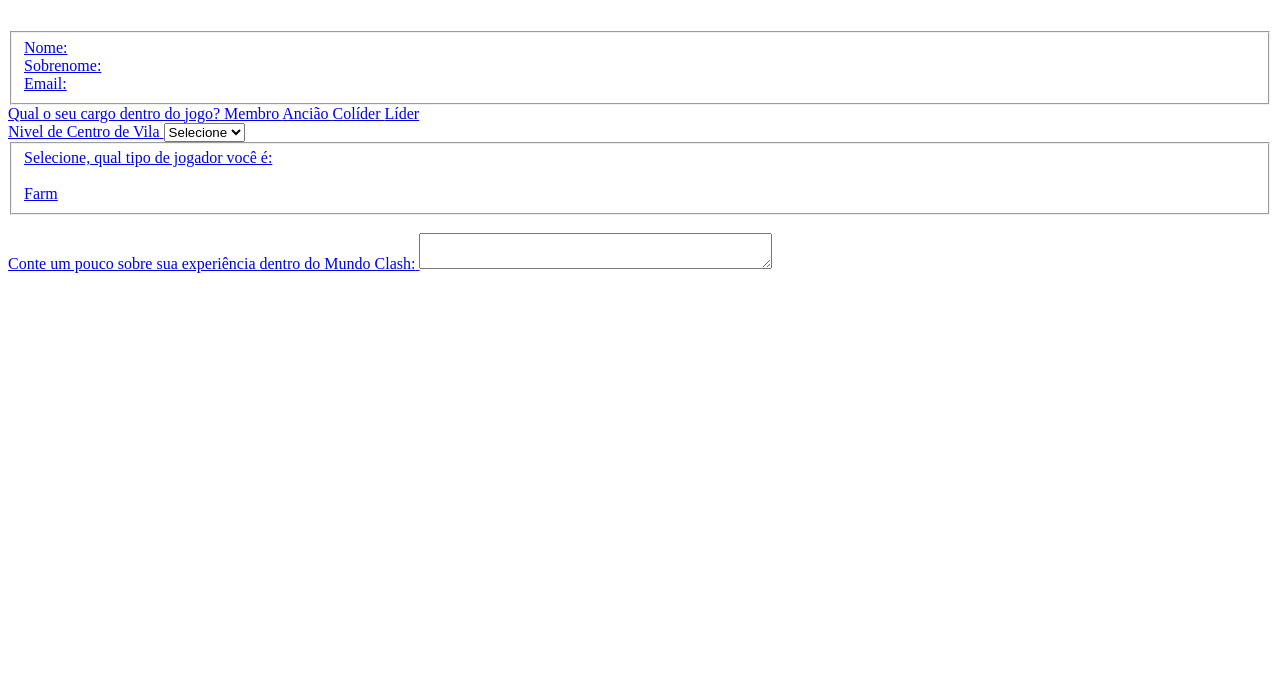
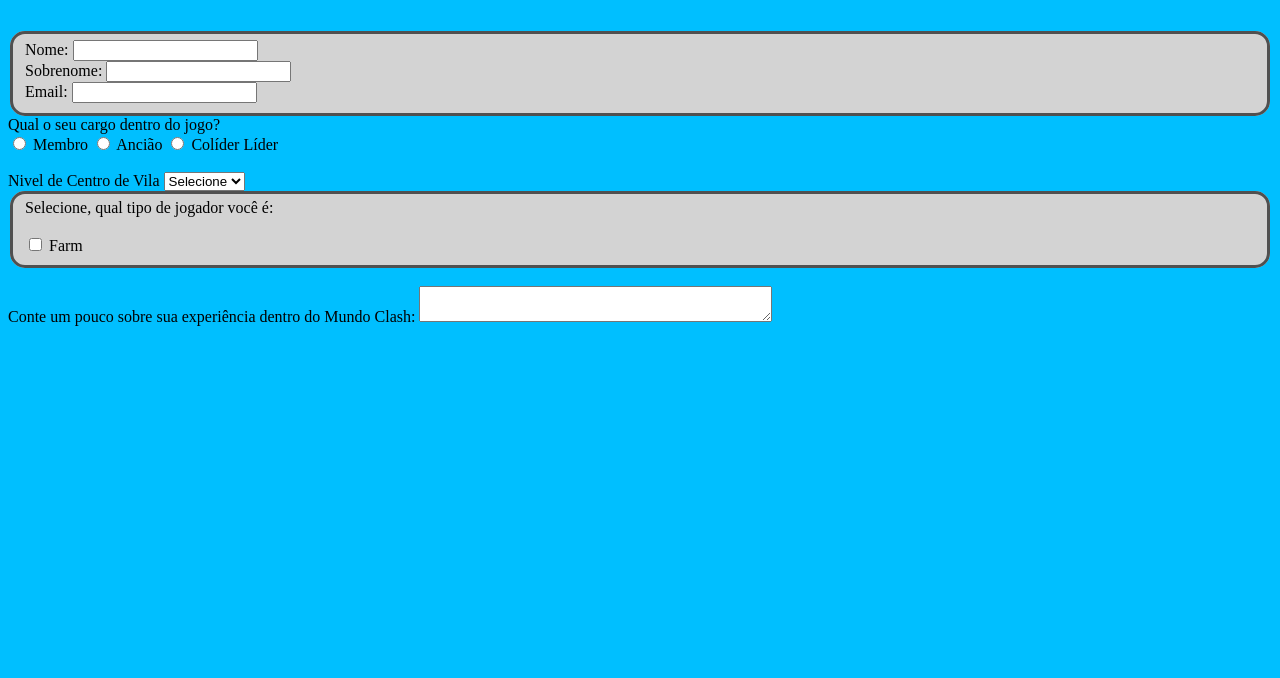
Before and after one commit to LucasLM1/Cursos-DIO, a plain HTML site: page HTML5 e CSS3/Formulário/FormularioTeste.html in a window 1280 px wide. Shown: the part 122-800 px from the top of the page. Drawn offline with Linux system fonts and the light colour scheme.

Commit message:
Arrumando detalhes

```diff
--- a/HTML5 e CSS3/Formulário/FormularioTeste.css
+++ b/HTML5 e CSS3/Formulário/FormularioTeste.css
@@ -0,0 +1,15 @@
+body{
+    background: #00BFFF
+}
+
+.box1 {
+    background: #D3D3D3;
+    border: 3px solid #505050;
+    border-radius: 15px;
+}
+
+.box2 {
+    background: #D3D3D3;
+    border: 3px solid #505050;
+    border-radius: 15px;
+}
--- a/HTML5 e CSS3/Formulário/FormularioTeste.html
+++ b/HTML5 e CSS3/Formulário/FormularioTeste.html
@@ -1,54 +1,53 @@
 <!DOCTYPE html>
 <html lang="pt-br">
 <head>
+    <link rel = "stylesheet" href = "FormularioTeste.css">
     <meta charset="UTF-8">
     <meta name="viewport" content="width=device-width, initial-scale=1.0">
-    <link rel = "stylesheet" href = "style.css">
 
     <title>Clash Company</title>
 </head>
 <body>
 
-    <div>
-        <a href = "#"><link</a>
+    <div id = "cadastro">
         <h1><p align = center>Cadastro de Jogadores</p></h1>
-        <P>Complete seu Cadastro</P>
+        <p align = center>Complete seu Cadastro</p>
         <br>
     </div>
 
     <form>
-        <fieldset>
+        <fieldset class= "box1">
             <div>
                 <label>Nome:</label>
-                <imput type="text" name="Nome" id="Nome">
+                <input type="text" name="Nome" id="Nome">
             </div>
 
             <div>
                 <label>Sobrenome:</label>
-                <imput type="text" name="Sobrenome" id="Sobrenome">
+                <input type="text" name="Sobrenome" id="Sobrenome">
             </div>
 
             <div>
                 <label>Email:</label>
-                <imput type="email" name="email" id="email">
+                <input type="email" name="email" id="email">
             </div>
         </fieldset>
 
         <div>
-            <label>Qual o seu cargo dentro do jogo?</label>
+            <label>Qual o seu cargo dentro do jogo?<br></label>
             <label>
-                <imput type="radio" name="tgmae" value="Membro"> Membro
+                <input type="radio" name="tgmae" value="Membro"> Membro
             </label>
             <label>
-               <imput type="radio" name="tgame" value="Ancião"> Ancião
+               <input type="radio" name="tgame" value="Ancião"> Ancião
            </label>
            <label>
-               <imput type="radio" name="tgame" value="Colíder"> Colíder
+               <input type="radio" name="tgame" value="Colíder"> Colíder
            </label>
            <label>
                <imput type="radio" name="tgame" value="Líder"> Líder
            </label>
-        </div>
+        </div><br>
 
         <div>
             <label>Nivel de Centro de Vila</label>
@@ -62,12 +61,12 @@
             </select>
         </div>
 
-        <fieldset>
+        <fieldset class = "box2">
             <div>
                 <label>Selecione, qual tipo de jogador você é:</label><br><br>
-                <imput type="checkbox" id="jogador1" name="jogador1" value="Farm">
+                <input type="checkbox" id="jogador1" name="jogador1" value="Farm">
                 <label for="jogador1">Farm</label>
-                </imput>
+                </input>
             </div>
         </fieldset>
 
```
